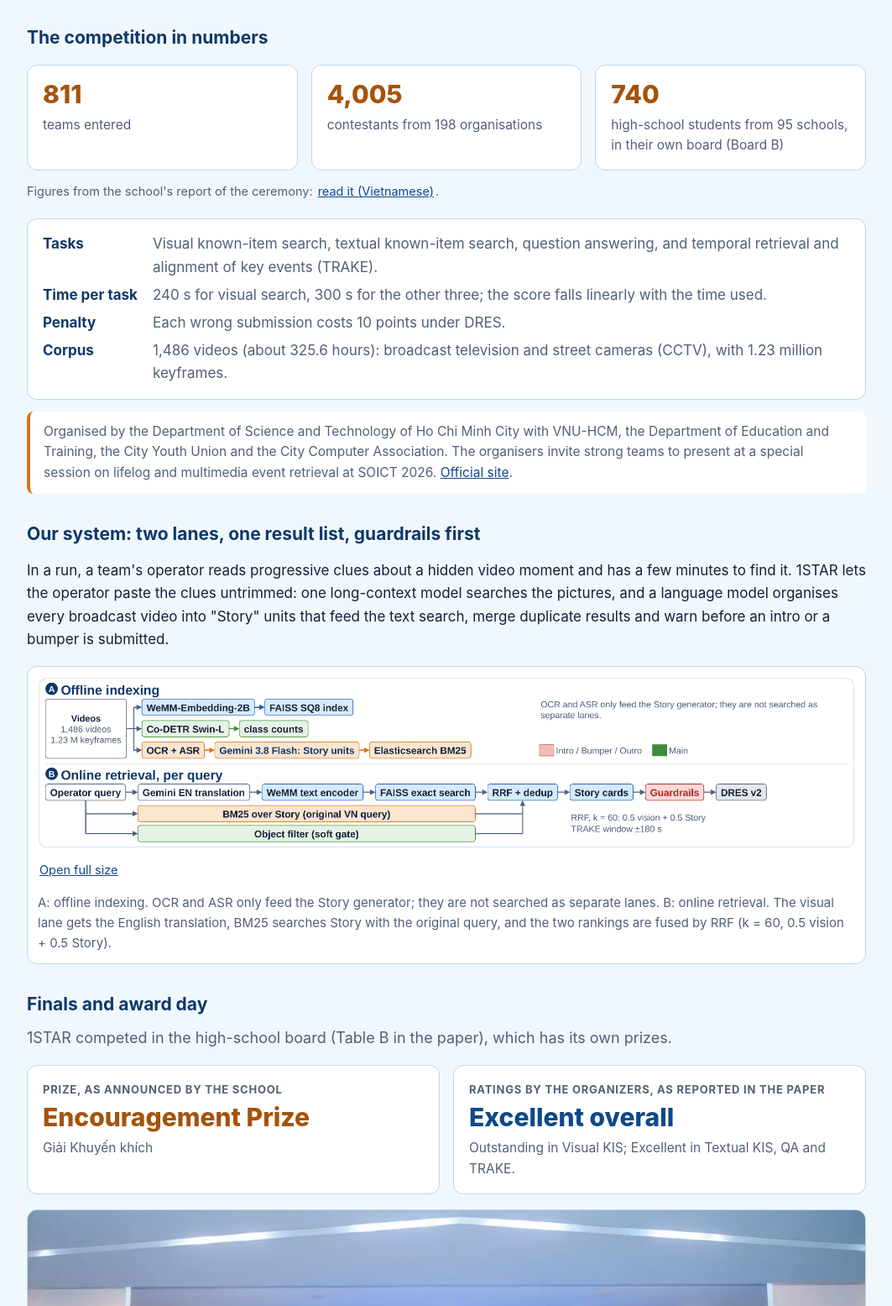
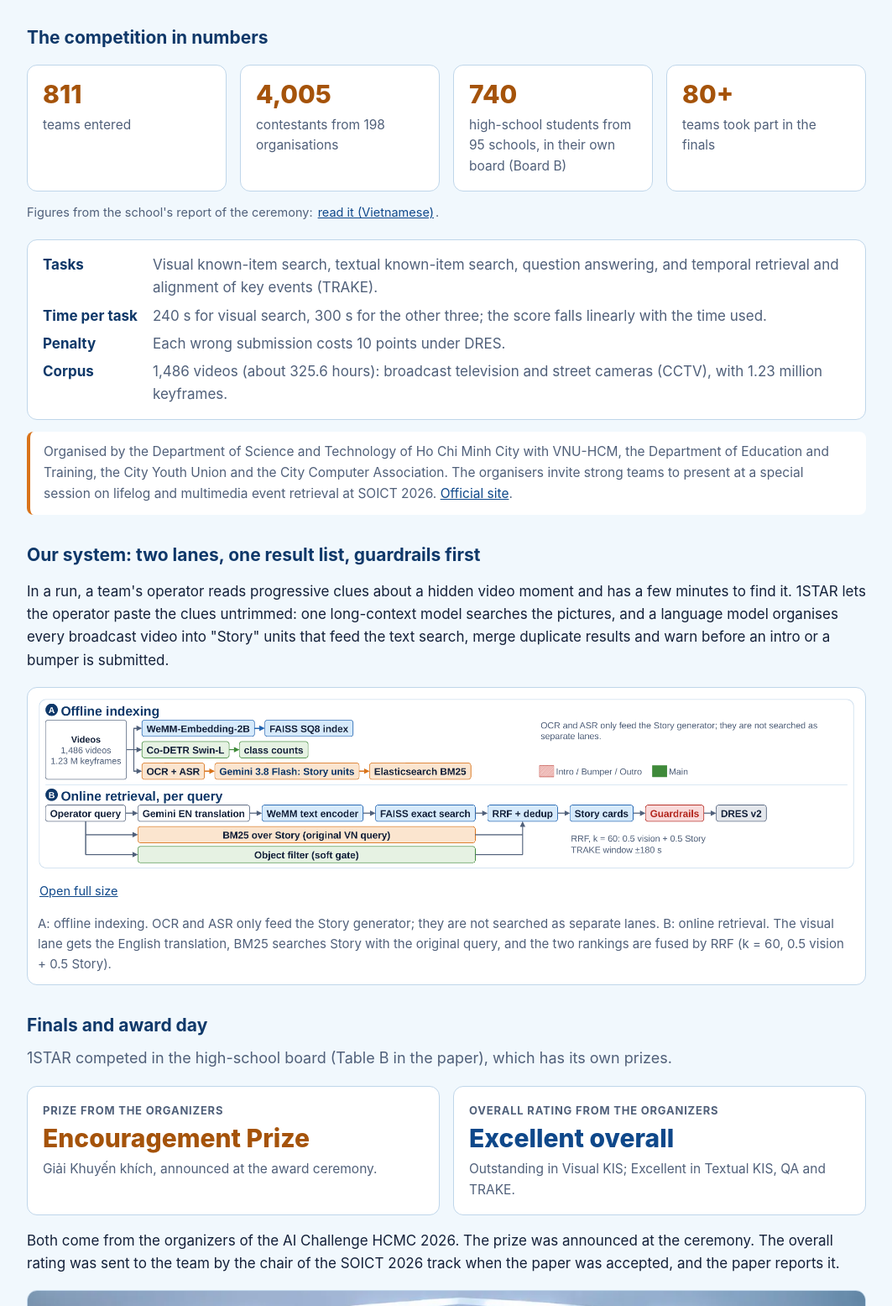
Before and after one commit to BonTapHoa/1star-soict2026, a plain HTML site: page index.html in a window 1280 px wide. Shown: the part 1285-2840 px from the top of the page at 84% size, without its empty margins (108-1171 px from the left). Drawn offline with Linux system fonts and the light colour scheme.

Commit message:
Prize and rating both from the organizers, 80+ finalists, four-column numbers
The prize and the overall rating are both from the AI Challenge organizers; the SOICT 2026
track chair sent the rating when the paper was accepted. The finals count is stated as 80+
(87 invited, 85 present). The numbers grid has no orphan card at any width.

Co-Authored-By: Claude Sonnet 5.5 <noreply@anthropic.com>

```diff
--- a/index.html
+++ b/index.html
@@ -87,6 +87,9 @@ h3{font-size:21px;line-height:1.3;margin:0 0 12px;color:var(--navy)}
 .card p{margin:8px 0 0;color:var(--muted);font-size:15.5px}
 .c-green .big{color:var(--green)} .c-blue .big{color:var(--blue)} .c-red .big{color:var(--red)} .c-aic .big{color:var(--aic)}
 .card .lab{font-size:13px;letter-spacing:.06em;text-transform:uppercase;font-weight:700;color:var(--muted);margin-bottom:6px}
+.stats{grid-template-columns:repeat(4,1fr)}
+@media (max-width:960px){.stats{grid-template-columns:repeat(2,1fr)}}
+@media (max-width:480px){.stats{grid-template-columns:1fr}}
 .lede{margin:0 0 6px;color:var(--muted);font-size:18px}
 .src{display:block;margin-top:8px;font-size:14.5px;color:var(--muted)}
 .src a{display:inline-block;padding:5px 2px}
@@ -233,10 +236,11 @@ footer p{margin:6px 0}
 
     <section id="challenge">
       <h3>The competition in numbers</h3>
-      <div class="cards" data-src="ptnk-aic">
+      <div class="cards stats" data-src="ptnk-aic">
         <div class="card c-aic"><div class="big">811</div><p>teams entered</p></div>
         <div class="card c-aic"><div class="big">4,005</div><p>contestants from 198 organisations</p></div>
         <div class="card c-aic"><div class="big">740</div><p>high-school students from 95 schools, in their own board (Board B)</p></div>
+        <div class="card c-aic" data-src="ptnk-aic paper"><div class="big">80+</div><p>teams took part in the finals</p></div>
       </div>
       <span class="src" data-src="ptnk-aic">Figures from the school's report of the ceremony: <a href="https://ptnk.edu.vn/aichallenge-ptnk/" hreflang="vi" rel="noopener">read it (Vietnamese)</a>.</span>
       <dl class="facts" data-src="paper">
@@ -260,9 +264,10 @@ footer p{margin:6px 0}
       <h3>Finals and award day</h3>
       <p class="lede" data-src="paper">1STAR competed in the high-school board (Table B in the paper), which has its own prizes.</p>
       <div class="cards">
-        <div class="card c-aic" data-src="ptnk-aic"><div class="lab">Prize, as announced by the school</div><div class="big">Encouragement Prize</div><p>Giải Khuyến khích</p></div>
-        <div class="card c-blue" data-src="paper"><div class="lab">Ratings by the organizers, as reported in the paper</div><div class="big">Excellent overall</div><p>Outstanding in Visual KIS; Excellent in Textual KIS, QA and TRAKE.</p></div>
+        <div class="card c-aic" data-src="ptnk-aic"><div class="lab">Prize from the organizers</div><div class="big">Encouragement Prize</div><p>Giải Khuyến khích, announced at the award ceremony.</p></div>
+        <div class="card c-blue" data-src="paper acceptance"><div class="lab">Overall rating from the organizers</div><div class="big">Excellent overall</div><p>Outstanding in Visual KIS; Excellent in Textual KIS, QA and TRAKE.</p></div>
       </div>
+      <p data-src="paper acceptance">Both come from the organizers of the AI Challenge HCMC 2026. The prize was announced at the ceremony. The overall rating was sent to the team by the chair of the SOICT 2026 track when the paper was accepted, and the paper reports it.</p>
       <figure class="photo" data-src="ptnk-aic fb-aic">
         <img src="assets/media/aic-award-1280.webp" srcset="assets/media/aic-award-640.webp 640w, assets/media/aic-award-1280.webp 1280w" sizes="(min-width:1040px) 1000px, 100vw" width="1280" height="852" loading="lazy" alt="On a stage under the banner of the AI Challenge HCMC 2026 award ceremony, a row of students from the High School for the Gifted hold framed certificates beside an official in a blue dress, while the audience in the foreground raises phones.">
         <figcaption>PTNK teams on stage at the award ceremony, HCMUT, 17 October 2026. Photo: PTNK Facebook page, from <a href="https://www.facebook.com/share/p/1EFbbL7mHK/" hreflang="vi" rel="noopener noreferrer">its post</a>.</figcaption>
@@ -273,7 +278,7 @@ footer p{margin:6px 0}
         <figure><img src="assets/figures/interface.png" alt="Operator interface: the query panel and the top-ranked result card, which is the target video" width="1412" height="683" loading="lazy"><p class="figtools"><a href="assets/figures/interface.png" target="_blank" rel="noopener">Open full size</a></p><figcaption>trake-04: query panel (A) and the top result; the Story query ranks the target L26_V402 first.</figcaption></figure>
         <figure><img src="assets/figures/qa09-timeline.png" alt="Timeline of a question answering query: a bumper frame at 7:50.8 and a story frame at 8:24.0 show the same aerial shot; DRES accepts answers only between 8:22 and 9:00" width="2315" height="683" loading="lazy"><p class="figtools"><a href="assets/figures/qa09-timeline.png" target="_blank" rel="noopener">Open full size</a></p><figcaption>qa-09: the bumper replays the story's aerial shot (7:50.8 vs. 8:24.0); DRES accepts only 8:22 to 9:00, and the guardrail steers the submission to Main Content.</figcaption></figure>
       </div>
-      <p class="note">Ratings are the organizers' evaluation as reported in the paper; prizes are as announced by the school. This page does not reproduce cross-team leaderboards.</p>
+      <p class="note">The prize and the ratings both come from the organizers. This page does not reproduce cross-team leaderboards.</p>
     </section>
   </section>
 
```
